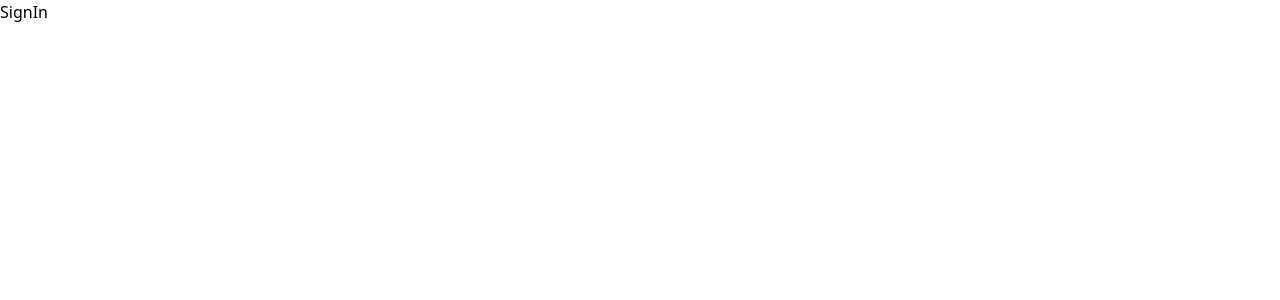
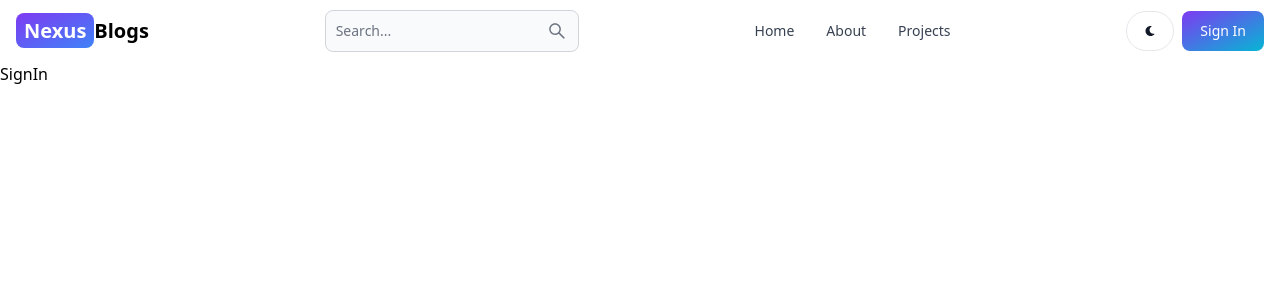
Before and after one commit to muzaffar9988/Blog-Website, a React (Vite) app in the folder client/: page /sign-in in a window 1280 px wide. Shown: the top 300 px of the page. Built offline with nearby package versions, Linux system fonts and the light colour scheme.

Commit message:
navbar completed

```diff
--- a/client/package.json
+++ b/client/package.json
@@ -10,8 +10,10 @@
     "preview": "vite preview"
   },
   "dependencies": {
+    "flowbite-react": "^0.7.2",
     "react": "^18.2.0",
     "react-dom": "^18.2.0",
+    "react-icons": "^5.0.1",
     "react-router-dom": "^6.22.1"
   },
   "devDependencies": {
--- a/client/src/App.jsx
+++ b/client/src/App.jsx
@@ -5,9 +5,11 @@ import SignUp from "./pages/SignUp";
 import Project from "./pages/Project";
 import Home from "./pages/Home";
 import Dashboard from "./pages/Dashboard";
+import Header from "./components/Header";
 const App = () => {
   return (
     <BrowserRouter>
+      <Header />
       <Routes>
         <Route path="/" element={<Home />}></Route>
         <Route path="/about" element={<About />}></Route>
--- /dev/null
+++ b/client/src/components/Header.jsx
@@ -0,0 +1,52 @@
+import { Button, Navbar, TextInput } from "flowbite-react";
+import { Link, useLocation } from "react-router-dom";
+import { AiOutlineSearch } from "react-icons/ai";
+import { FaMoon } from "react-icons/fa";
+
+export default function Header() {
+  let path = useLocation().pathname;
+  return (
+    <Navbar>
+      <Link
+        to={"/"}
+        className="text-sm sm:text-xl font-semibold whitespace-nowrap self-center dark:text-white"
+      >
+        <span className="px-2 py-1 rounded-lg bg-gradient-to-br from-purple-600 to-blue-500 text-white ">
+          Nexus
+        </span>
+        Blogs
+      </Link>
+      <form>
+        <TextInput
+          placeholder="Search..."
+          type="text"
+          rightIcon={AiOutlineSearch}
+          className="hidden lg:inline"
+        ></TextInput>
+      </form>
+      <Button className="w-12 h-10 lg:hidden" color="gray" pill>
+        <AiOutlineSearch />
+      </Button>
+      <div className="flex gap-2 md:order-2 ">
+        <Button className="w-12 h-10 hidden sm:inline" color="gray" pill>
+          <FaMoon />
+        </Button>
+        <Link to={"/sign-in"}>
+          <Button gradientDuoTone="purpleToBlue">Sign In</Button>
+        </Link>
+        <Navbar.Toggle></Navbar.Toggle>
+      </div>
+      <Navbar.Collapse>
+        <Navbar.Link active={path === "/home"} as={"div"}>
+          <Link to={"/home"}>Home</Link>
+        </Navbar.Link>
+        <Navbar.Link active={path === "/about"} as={"div"}>
+          <Link to={"/about"}>About</Link>
+        </Navbar.Link>
+        <Navbar.Link active={path === "/project"} as={"div"}>
+          <Link to={"/projects"}>Projects </Link>
+        </Navbar.Link>
+      </Navbar.Collapse>
+    </Navbar>
+  );
+}
--- a/client/tailwind.config.js
+++ b/client/tailwind.config.js
@@ -1,8 +1,12 @@
 /** @type {import('tailwindcss').Config} */
 export default {
-  content: ["./index.html", "./src/**/*.{js,ts,jsx,tsx}"],
+  content: [
+    "./index.html",
+    "./src/**/*.{js,ts,jsx,tsx}",
+    "node_modules/flowbite-react/lib/esm/**/*.js",
+  ],
   theme: {
     extend: {},
   },
-  plugins: [],
+  plugins: [require("flowbite/plugin")],
 };
```
Also changed, not shown: 2 other files (tests, documents, lock files or other folders).
